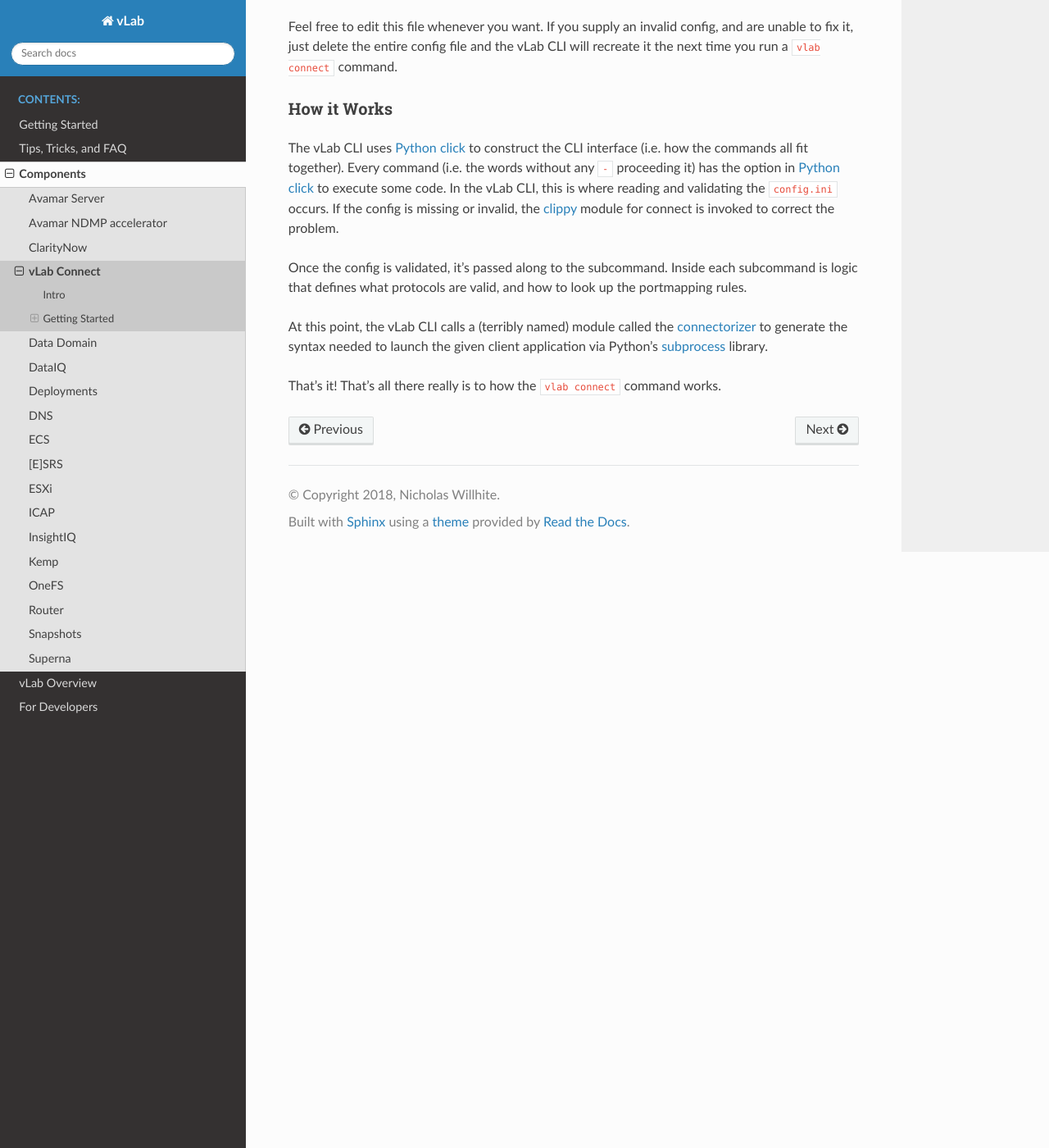
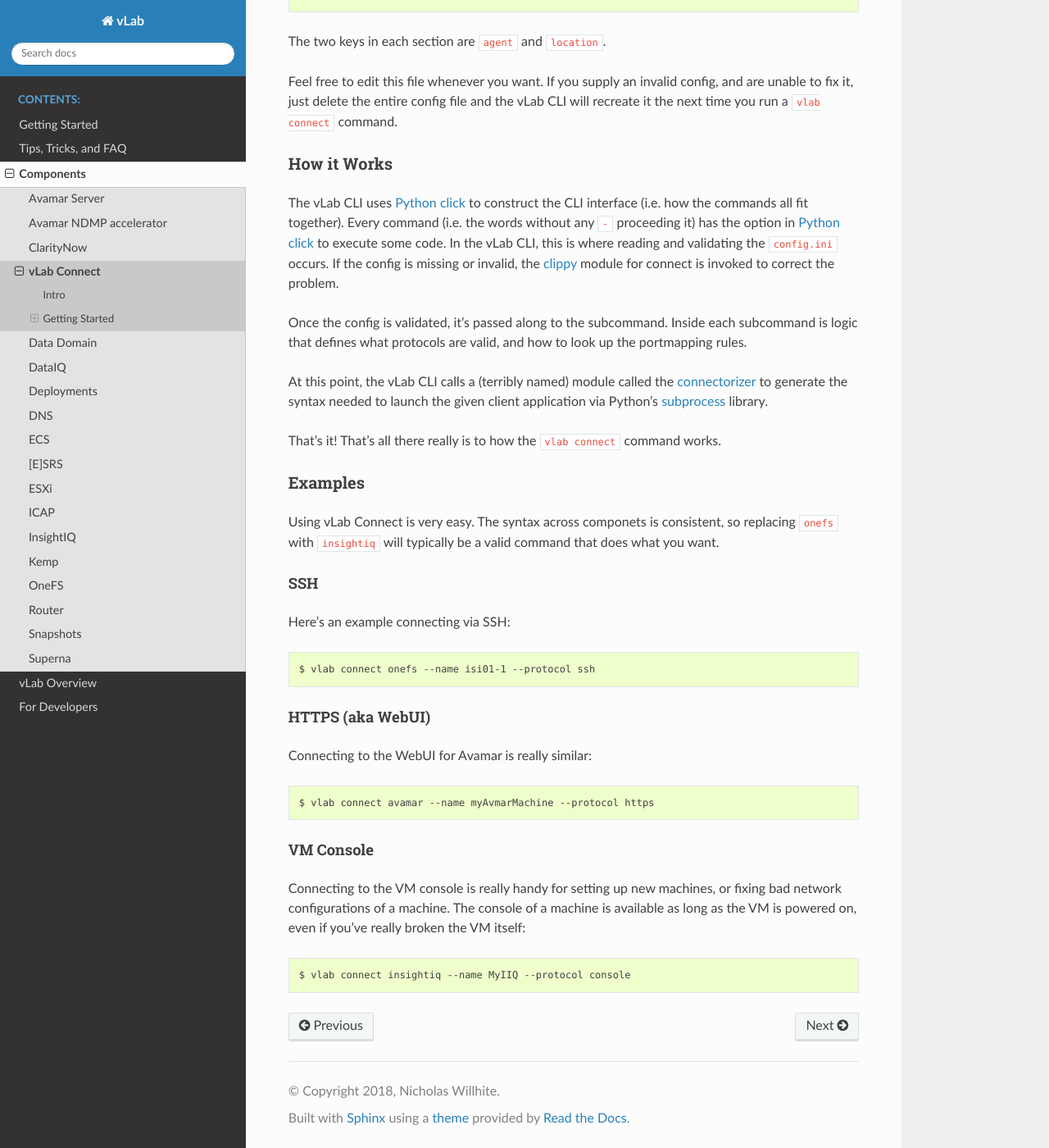
Before and after one commit to willnx/vlab_docs, a Sphinx documentation site: the page built from docs/source/components/connect/connect.rst, in a window 1280 px wide and 1400 px high, scrolled down 1802 px. Shown: the whole window at 82% size. Built offline with Sphinx 7.4.7 and the Read the Docs theme 2.0.0, drawn with Linux system fonts in a browser that asks for light colours.

Commit message:
Added note about default IIQ password, and vlab connect examples

```diff
--- a/docs/source/components/connect/connect.rst
+++ b/docs/source/components/connect/connect.rst
@@ -18,10 +18,12 @@
 ===============
 This section goes over how the vLab Connect automation works, and what is supported.
 
+
 Supported Clients by Protocol
 -----------------------------
 vLab supports establishing a connection via the following protocols.
 Each protocol enumerates the clients that vLab Connection supports for that protocol.
+
 
 `SSH <https://en.wikipedia.org/wiki/Secure_Shell>`_:
    * `Putty <https://www.chairk.greenend.org.uk/~sgtatham/putty/>`_
@@ -38,6 +40,9 @@
 `SCP <https://en.wikipedia.org/wiki/Secure_copy>`_
   * `WinSCP <https://winscp.net/eng/index.php>`_
   * `FileZilla <https://filezilla-project.org/>`_ (via SFTP, not SCP. Not all components in vLab support SFTP.)
+
+`Console <https://en.wikipedia.org/wiki/System_console>`_
+  * `VMRC <https://my.vmware.com/en/web/vmware/downloads/details?downloadGroup=VMRC1200&productId=974>`_
 
 Not all components support all protocols. Part of the vLab Connect automation
 manages this aspect for you as well.
@@ -104,3 +109,44 @@
 `subprocess <https://docs.python.org/3/library/subprocess.html>`_ library.
 
 That's it! That's all there really is to how the ``vlab connect`` command works.
+
+
+Examples
+--------
+Using vLab Connect is very easy. The syntax across componets is consistent, so
+replacing ``onefs`` with ``insightiq`` will typically be a valid command that
+does what you want.
+
+
+.. _connect_ssh:
+
+SSH
+^^^
+Here's an example connecting via SSH:
+
+.. code-block:: shell
+
+   $ vlab connect onefs --name isi01-1 --protocol ssh
+
+.. _connect_https:
+
+HTTPS (aka WebUI)
+^^^^^^^^^^^^^^^^^
+Connecting to the WebUI for Avamar is really similar:
+
+.. code-block:: shell
+
+   $ vlab connect avamar --name myAvmarMachine --protocol https
+
+
+.. _connect_console:
+
+VM Console
+^^^^^^^^^^
+Connecting to the VM console is really handy for setting up new machines, or fixing
+bad network configurations of a machine. The console of a machine is available as
+long as the VM is powered on, even if you've really broken the VM itself:
+
+.. code-block:: shell
+
+  $ vlab connect insightiq --name MyIIQ --protocol console
--- a/docs/source/components/insightiq/insightiq.rst
+++ b/docs/source/components/insightiq/insightiq.rst
@@ -26,6 +26,8 @@
 Credentials
 -----------
 The main user in InsightIQ is ``administrator``.
+There is no default password for ``administrator``. You **must** connect to the :ref:`connect_console`
+of the machine and configure a password.
 
 The InsightIQ application collects data from OneFS via the ``insightiq`` user
 on the monitored cluster.
```
